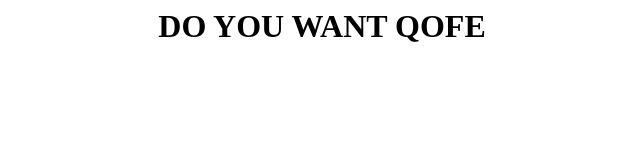
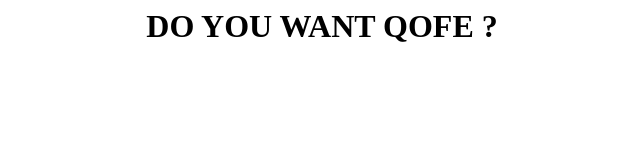
Before and after one commit to deepbhatiaa/deepbhatiaa.github.io, a plain HTML site: page index.html in a window 1280 px wide. Shown: the whole page, without its empty margins (318-958 px from the left). Drawn offline with Linux system fonts and the light colour scheme.

Commit message:
Update index.html

```diff
--- a/index.html
+++ b/index.html
@@ -1 +1 @@
-<h1 style="text-align:center;">  DO YOU WANT QOFE </h1>
+<h1 style="text-align:center;">  DO YOU WANT QOFE    ? </h1>
```
